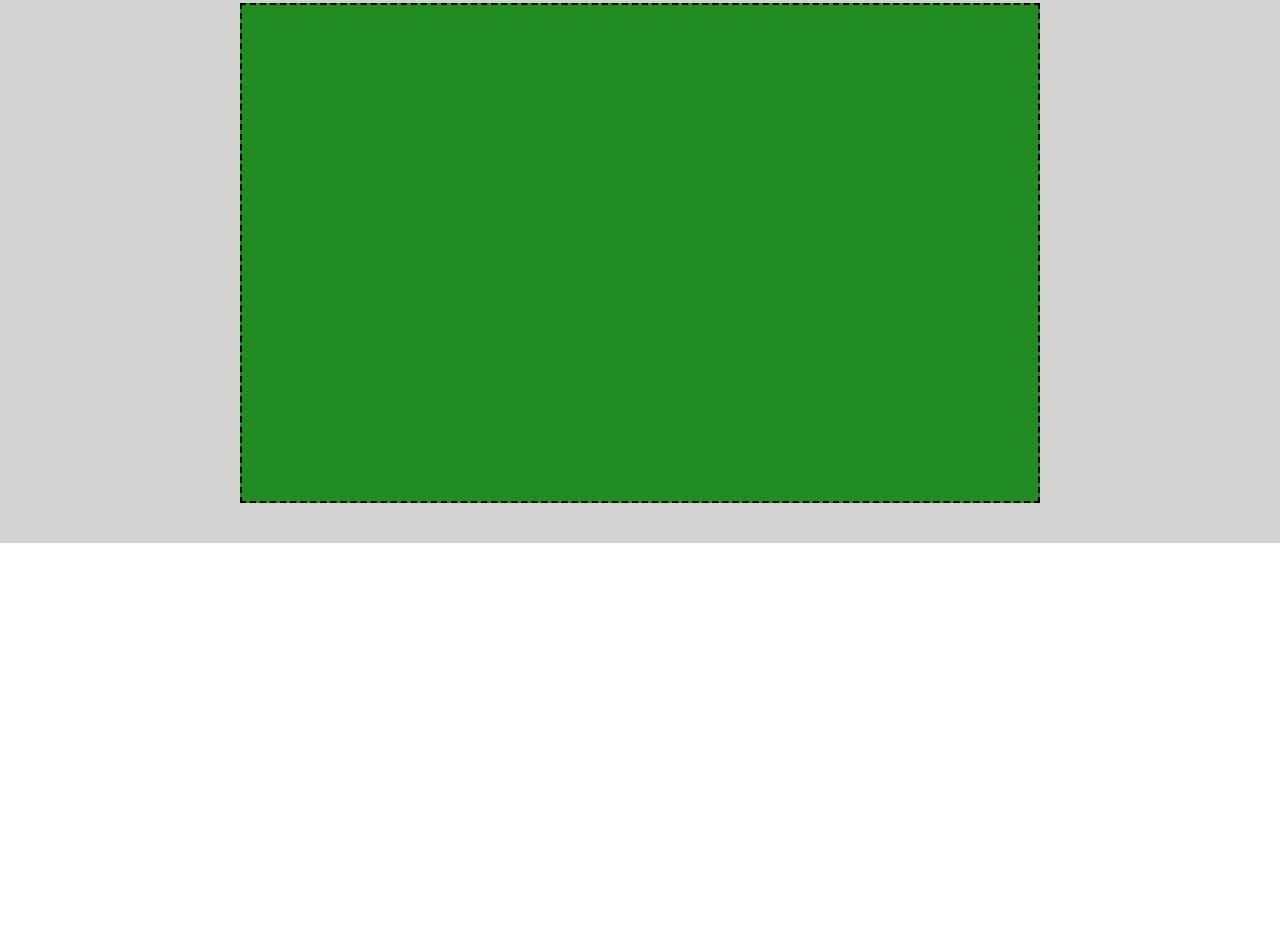
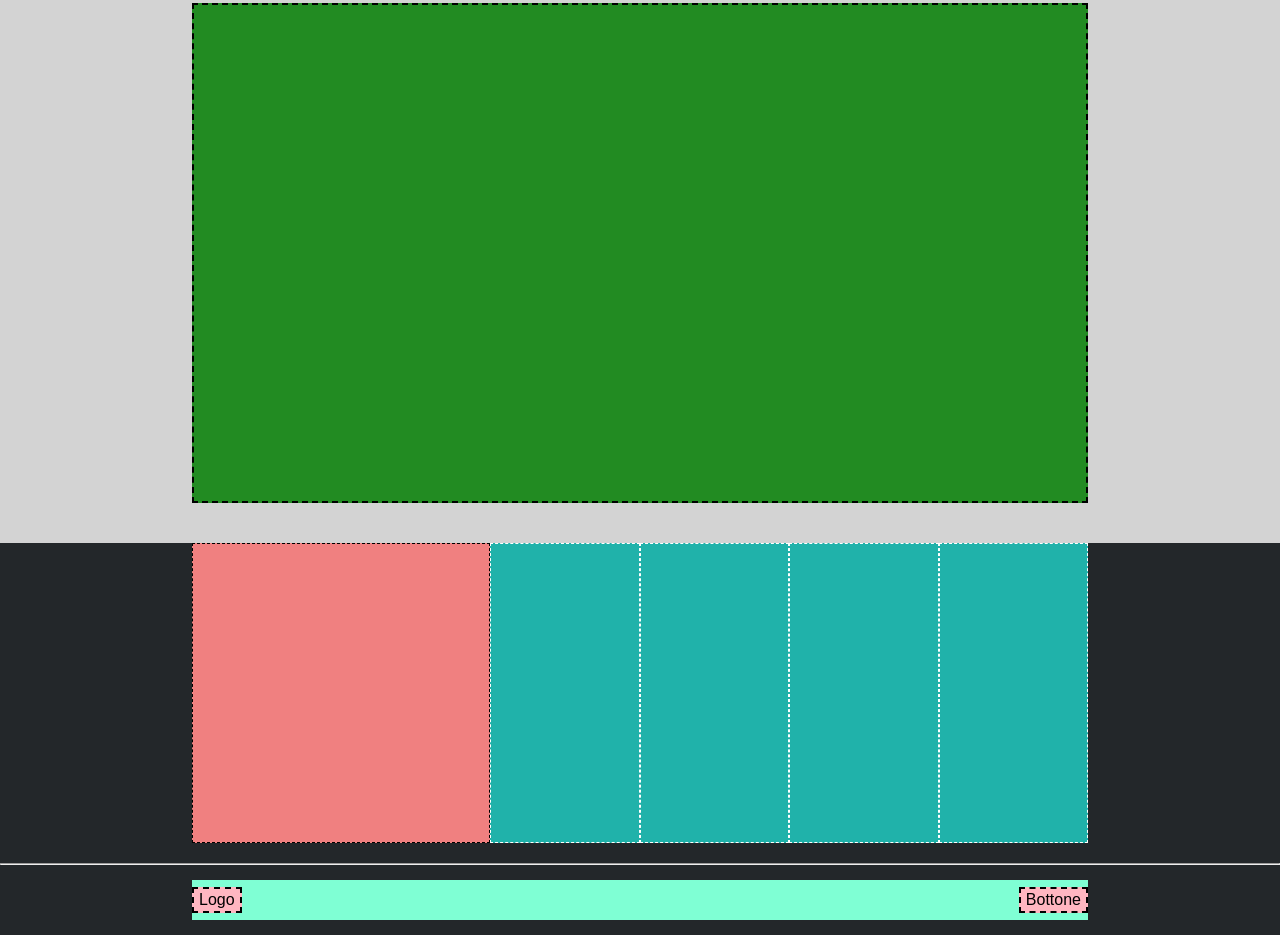
Before and after one commit to Gabrieleabu23/htmlcss-struttura-discord, a plain HTML site: page index.html in a window 1280 px wide. Shown: the part 1627-2562 px from the top of the page. Before the commit the page ends 2170 px from the top, so only its background shows below. Drawn offline with Linux system fonts and the light colour scheme; a web font is replaced by a local one.

Commit message:
footer complete

```diff
--- a/css/style.css
+++ b/css/style.css
@@ -80,9 +80,15 @@ a{
     justify-content: center;
     align-items: center;
 }
+.center_square_main{
+    width: 70%;
+    display: flex;
+    justify-content: center;
+    align-items: center;
+}
 .square_pink_main{
     background-color: #ffc0cb;
-    width: 300px;
+    width: 40%;
     height: 300px;
     border: 2px dashed black;
 
@@ -90,14 +96,14 @@ a{
 .square_blue_main{
     border: 2px dashed black;
     background-color: #1e90ff;
-    width: 500px;
+    width: 70%;
     height: 300px;
 
 }
 .square_green_main{
     border: 2px dashed black;
     background-color: #228b22;
-    width: 800px;
+    width: 100%;
     height: 500px;
 
 }
@@ -106,9 +112,54 @@ a{
 .square_blue_main{
     margin: 40px 0px;
 }
+.col_footer{
+    width: 100%;
+    background-color: #23272a;
+    display: flex;
+    justify-content: center;
+    align-items: center;
+    padding-bottom: 20px;
+}
+hr{
+    color: white;
+}
+
+#col_pink{
+    background-color: #f08080;
+    height: 300px;
+    width: 40%;
+    border: 1px dashed black;
+}
+.blu_col_footer{
+    height: 300px;
+    width: 20%;
+    background-color: #20b2aa;
+    border: 1px dashed white;
+}
+#footer_top{
+    display: flex;
+    align-items: flex-end;
+    justify-content: center;
+    background-color: #23272a ;
+}
+#footer_end{
+    margin: 15px 0px;
+    background-color:#7fffd4 ;
+    width: 70%;
+    display: flex;
+    height: 40px;
+    align-items: center;
+    justify-content: space-between;
+}
+#footer_logo,
+#footer_button{
+    background-color: #ffb6c1;
+    border: 2px dashed black;
+    padding: 2px 5px;
+}
 .gray{
     background-color:#d3d3d3;
 }
-.square_main.gray > .square_pink_main{
+.square_main.gray > .center_square_main >.square_pink_main{
     order:-1;
 }
--- a/index.html
+++ b/index.html
@@ -31,20 +31,50 @@
     </header>
     <main>
         <div class="square_main">
+            <div class="center_square_main">
                 <div class="square_blue_main"></div>
                 <div class="square_pink_main"></div>
             </div>
+        </div>
         <div class="square_main gray">
+            <div class="center_square_main">
                 <div class="square_blue_main"></div>
                 <div class="square_pink_main"></div>
             </div>
+        </div>
         <div class="square_main">
+            <div class="center_square_main">
                 <div class="square_blue_main"></div>
                 <div class="square_pink_main"></div>
             </div>
+        </div>
         <div class="square_main gray">
+            <div class="center_square_main">
                 <div class="square_green_main"></div>
             </div>
+        </div>
     </main>
+    <footer>
+        <section class="col_footer">
+            <div class="center_square_main">
+                <div id="col_pink"></div>
+                <div class="blu_col_footer"></div>
+                <div class="blu_col_footer"></div>
+                <div class="blu_col_footer"></div>
+                <div class="blu_col_footer"></div>
+            </div>
+        </section>
+        <hr>
+        <div id="footer_top">
+            <div id="footer_end">
+                <div id="footer_logo">
+                    Logo
+                </div>
+                <div id="footer_button">
+                    Bottone
+                </div>
+            </div>
+        </div>
+    </footer>
 </body>
 </html>
```
Lines whose indentation alone changed are shown as unchanged.
